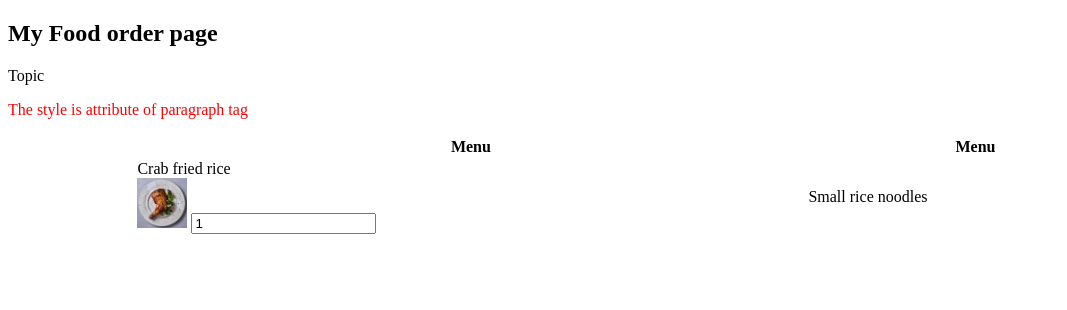
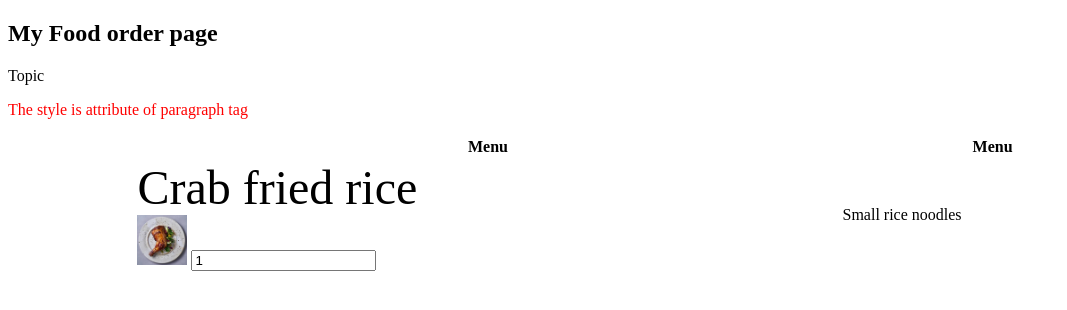
Before and after one commit to akomsowanapsu/foodweb, a plain HTML site: page food_order.html in a window 1280 px wide. Shown: the whole page, without its empty margins (0-1067 px from the left). Drawn offline with Linux system fonts and the light colour scheme.

Commit message:
Update food_order.html

```diff
--- a/food_order.html
+++ b/food_order.html
@@ -15,7 +15,7 @@
 
   </tr>
   <tr>
-    <td> Crab fried rice <br>
+    <td style = "border-color:blue"> <font size = 16> Crab fried rice</font> <br>
     <img  src="menu1.jpg" alt="Flowers" width="50" height="50" >
     <input type="number" id="qty" min="1" value="1" placeholder="Quantity">
     </td>
```
